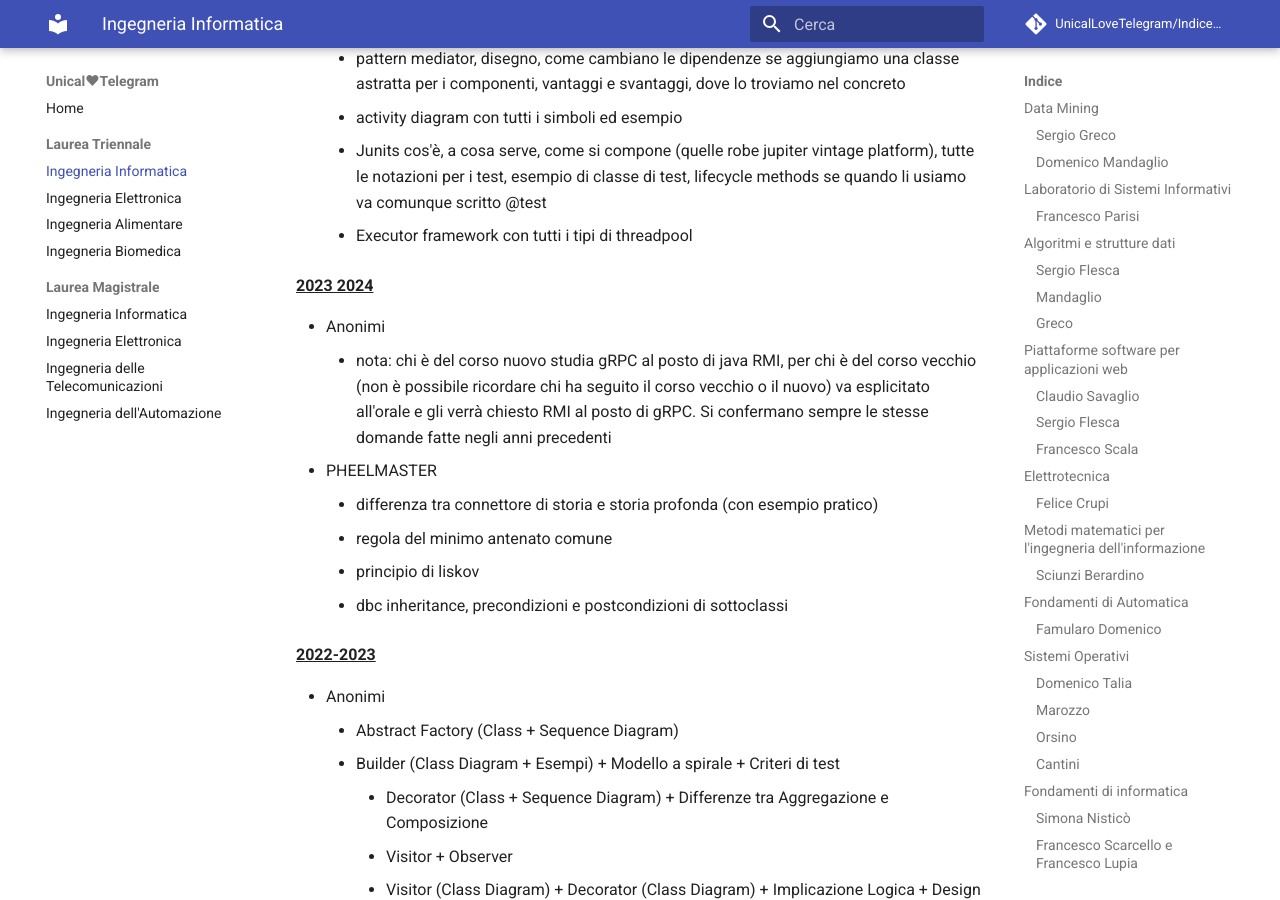
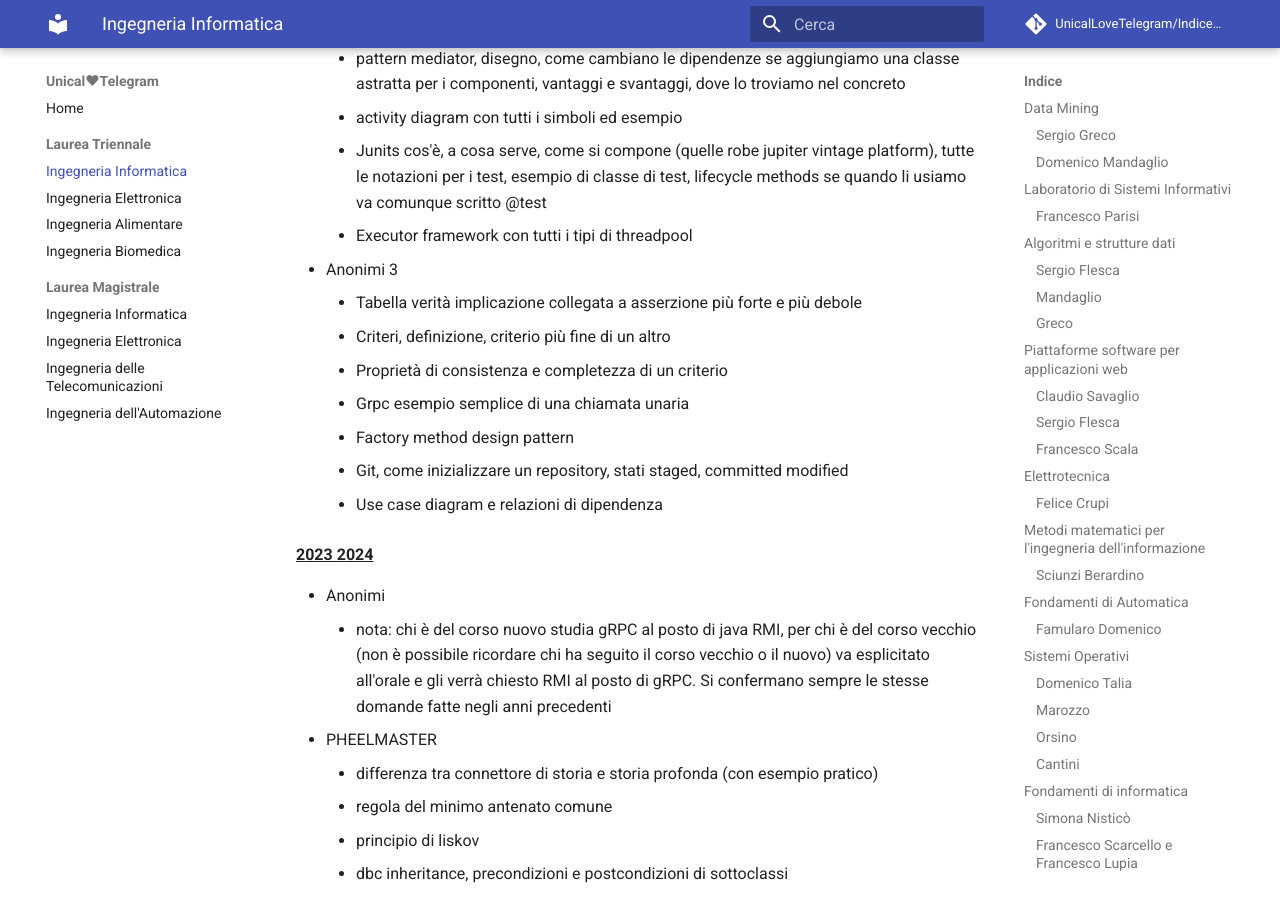
Before and after one commit to UnicalLoveTelegram/IndiceArgomentiOrale, an MkDocs documentation site: the page built from docs/laurea-triennale/ingegneria-informatica.md, in a window 1280 px wide and 900 px high, scrolled down 51170 px. Built offline with MkDocs 1.6.1 and Material for MkDocs 9.7.7, drawn with Linux system fonts in a browser that asks for light colours; comment, search, counter and statistics services are not loaded.

Commit message:
aggiunta testimonianza ingegneria

```diff
--- a/docs/laurea-triennale/ingegneria-informatica.md
+++ b/docs/laurea-triennale/ingegneria-informatica.md
@@ -1630,6 +1630,14 @@ malloc(sizeof(int)*(i+1));
     - activity diagram con tutti i simboli ed esempio
     - Junits cos'è, a cosa serve, come si compone (quelle robe jupiter vintage platform), tutte le notazioni per i test, esempio di classe di test, lifecycle methods se quando li usiamo va comunque scritto @test
     - Executor framework con tutti i tipi di threadpool
+- Anonimi 3
+    - Tabella verità implicazione collegata a asserzione più forte e più debole
+    - Criteri, definizione, criterio più fine di un altro
+    - Proprietà di consistenza e completezza di un criterio
+    - Grpc esempio semplice di una chiamata unaria
+    - Factory method design pattern
+    - Git, come inizializzare un repository, stati staged, committed modified
+    - Use case diagram e relazioni di dipendenza
 
 **<u>2023 2024</u>**
 
```
